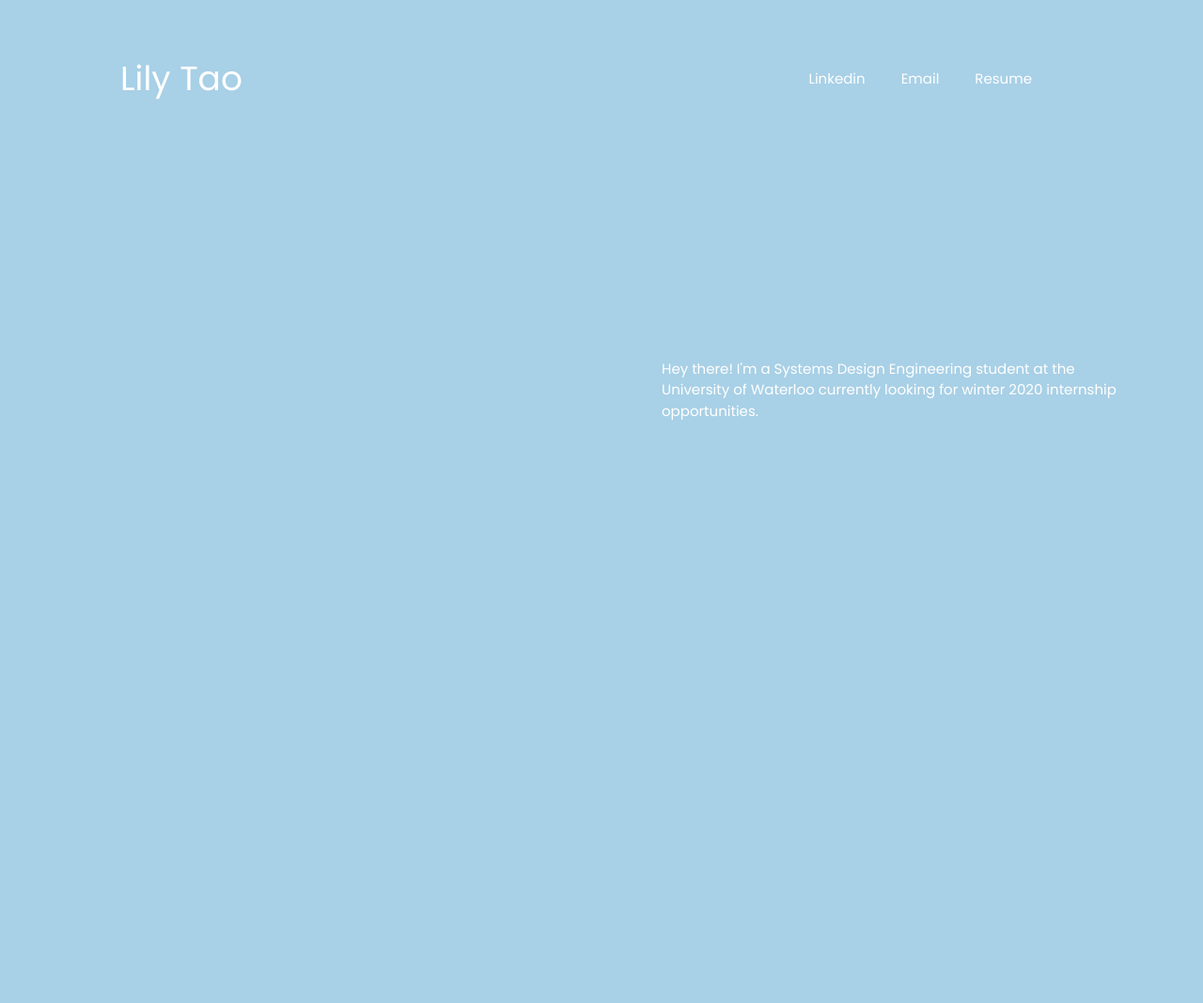
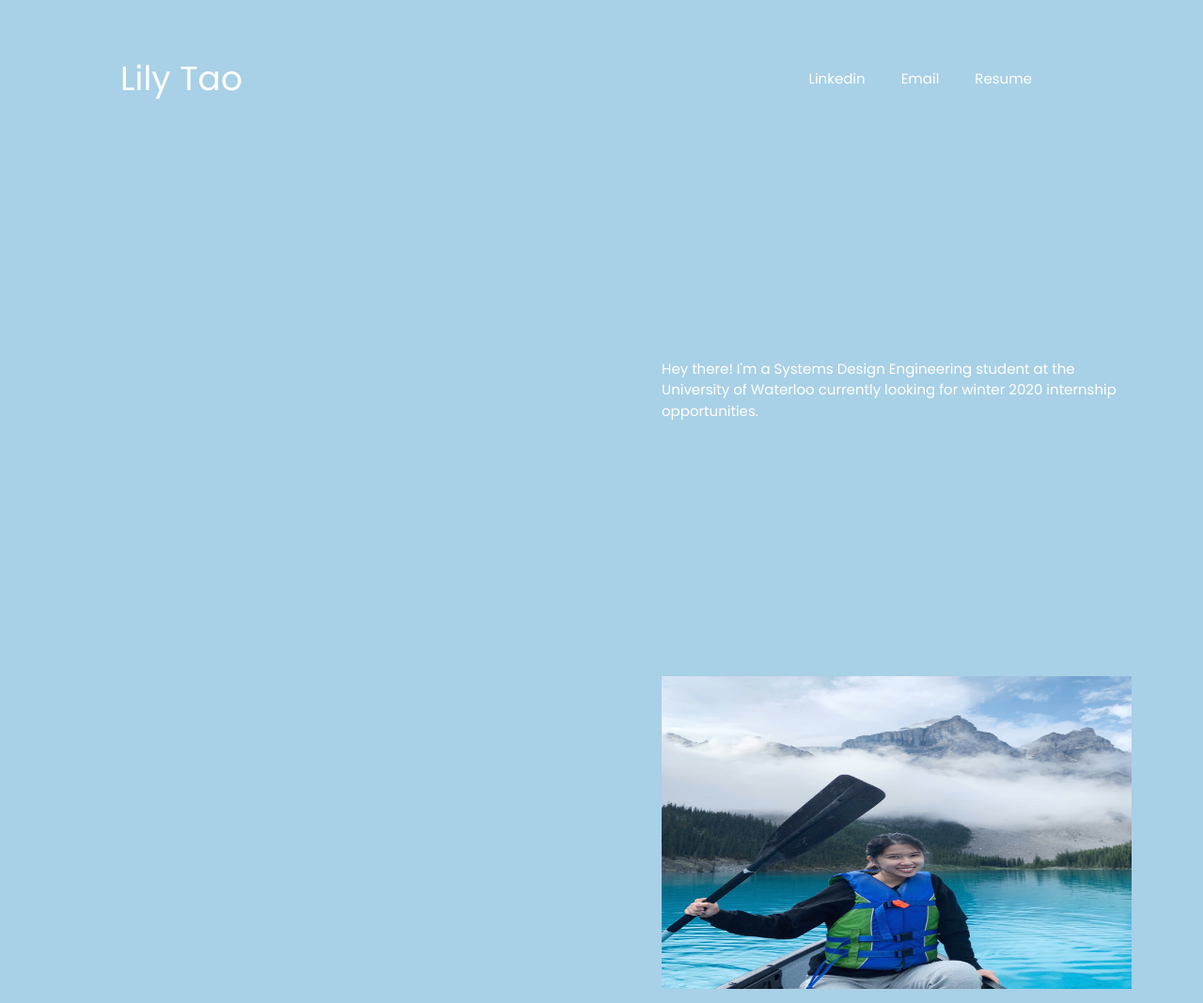
Before and after one commit to lilytao2001/website, a plain HTML site: page index.html in a window 1280 px wide. Shown: the whole page at 94% size. Before the commit the page ends 800 px from the top, so only its background shows below. Drawn offline with nearby package versions, Linux system fonts and the light colour scheme.

Commit message:
Update index.html

```diff
--- a/index.html
+++ b/index.html
@@ -19,5 +19,6 @@
     </div>
     </div>
     <p>Hey there! I'm a Systems Design Engineering student at the University of Waterloo currently looking for winter 2020 internship opportunities.<p>
+    <img src="me.jpg" width="500" height="333">
   </body>
 </html>
```
